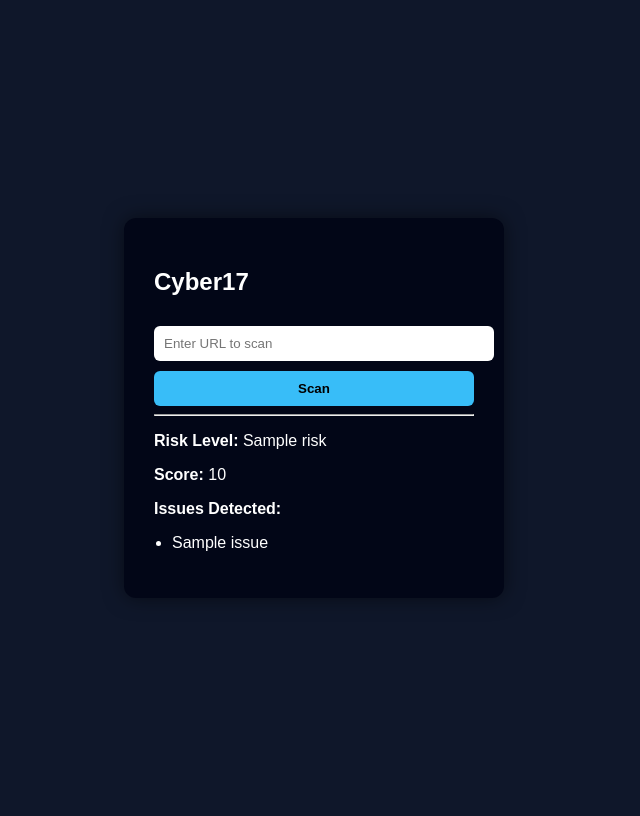
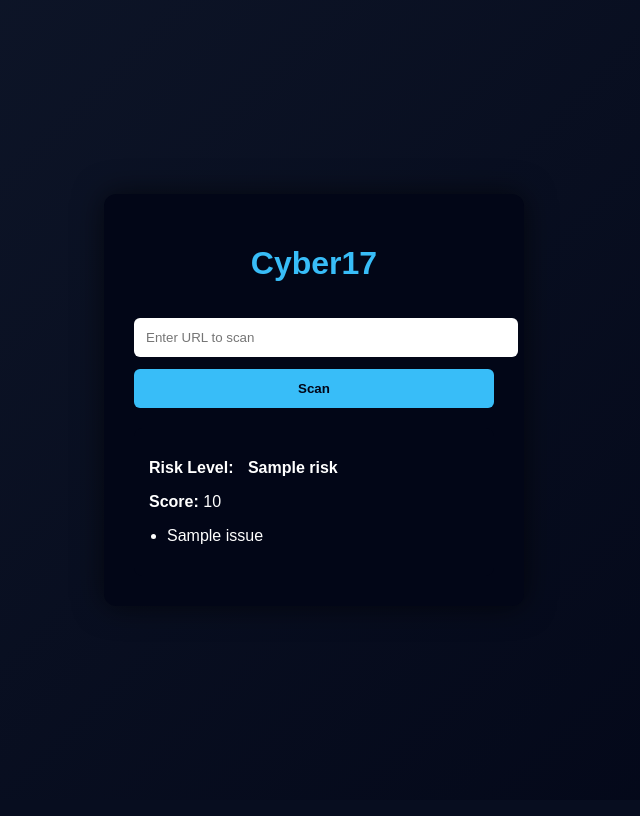
Before and after one commit to 17thedev/cyber17, a Flask app: template cyber17/templates/index.html in a window 1280 px wide. Shown: the whole page, without its empty margins (326-966 px from the left). After the commit the page ends 544 px from the top, so only its background shows below. Run offline with Flask 3, Linux system fonts and the light colour scheme; the template is opened without the code that fills it: most values are stand-ins (such as "Sample title", 1, 10 or a date in 2020).

Commit message:
Cyber17 maximum upgrade: premium UI + API + scoring

```diff
--- a/cyber17/app.py
+++ b/cyber17/app.py
@@ -1,18 +1,22 @@
-from flask import Flask, render_template, request
+from flask import Flask, render_template, request, jsonify
 from urllib.parse import urlparse
 import re
 import os
+from datetime import datetime
 
 app = Flask(__name__)
 
+# ---------------- CONFIG ----------------
 PHISHING_KEYWORDS = [
     "login", "verify", "secure", "update",
-    "account", "confirm", "password", "bank"
+    "account", "confirm", "password", "bank",
+    "wallet", "signin", "payment"
 ]
 
-SUSPICIOUS_TLDS = [".xyz", ".top", ".tk", ".ml", ".ga"]
+SUSPICIOUS_TLDS = [".xyz", ".top", ".tk", ".ml", ".ga", ".cf"]
 
-def analyze_url(url):
+# ---------------- CORE LOGIC ----------------
+def analyze_url(url: str):
     parsed = urlparse(url)
     issues = []
     score = 0
@@ -29,7 +33,7 @@
 
     for word in PHISHING_KEYWORDS:
         if word in domain:
-            issues.append(f"Phishing keyword detected: {word}")
+            issues.append(f"Suspicious keyword detected: {word}")
             score += 1
 
     for tld in SUSPICIOUS_TLDS:
@@ -37,41 +41,51 @@
             issues.append(f"Suspicious top-level domain: {tld}")
             score += 2
 
-    if re.search(r"\d", domain):
+    if re.search(r"[0-9]", domain):
         issues.append("Domain contains numbers (possible impersonation)")
         score += 1
 
     if len(domain) > 35:
-        issues.append("Domain length unusually long")
+        issues.append("Unusually long domain name")
         score += 1
 
-    if score <= 2:
-        risk = "Low"
-    elif score <= 5:
+    if score >= 6:
+        risk = "High"
+    elif score >= 3:
         risk = "Medium"
     else:
-        risk = "High"
+        risk = "Low"
 
-    return risk, score, issues
+    return {
+        "url": url,
+        "risk": risk,
+        "score": score,
+        "issues": issues,
+        "checked_at": datetime.utcnow().isoformat() + "Z"
+    }
 
+# ---------------- ROUTES ----------------
+@app.route("/")
+def index():
+    return render_template("index.html")
 
-@app.route("/", methods=["GET", "POST"])
-def index():
-    result = None
+@app.route("/api/scan", methods=["POST"])
+def api_scan():
+    data = request.get_json()
+    url = data.get("url", "").strip()
 
-    if request.method == "POST":
-        url = request.form.get("url")
-        risk, score, issues = analyze_url(url)
+    if not url:
+        return jsonify({"error": "URL is required"}), 400
 
-        result = {
-            "url": url,
-            "risk": risk,
-            "score": score,
-            "issues": issues
-        }
+    result = analyze_url(url)
+    return jsonify(result)
 
+@app.route("/scan", methods=["POST"])
+def scan_ui():
+    url = request.form.get("url", "").strip()
+    result = analyze_url(url) if url else None
     return render_template("index.html", result=result)
 
-
+# ---------------- ENTRY ----------------
 if __name__ == "__main__":
-    app.run()
+    app.run(debug=True)
--- a/cyber17/templates/index.html
+++ b/cyber17/templates/index.html
@@ -1,43 +1,69 @@
 <!DOCTYPE html>
-<html>
+<html lang="en">
 <head>
+<meta charset="UTF-8" />
 <title>Cyber17 – Fake Link Detector</title>
 <style>
 body {
-            background: #0f172a;
+    margin: 0;
     font-family: Arial, sans-serif;
+    background: linear-gradient(135deg, #0f172a, #020617);
+    color: #fff;
+    height: 100vh;
     display: flex;
+    align-items: center;
     justify-content: center;
-            align-items: center;
-            height: 100vh;
-            color: white;
 }
 
 .card {
     background: #020617;
     padding: 30px;
+    width: 360px;
     border-radius: 12px;
-            width: 320px;
-            box-shadow: 0 0 20px rgba(0,0,0,0.5);
+    box-shadow: 0 0 30px rgba(0,0,0,0.6);
 }
 
-        input, button {
+h1 {
+    text-align: center;
+    color: #38bdf8;
+}
+
+input {
     width: 100%;
-            padding: 10px;
-            margin-top: 10px;
+    padding: 12px;
     border-radius: 6px;
     border: none;
+    margin-top: 15px;
 }
 
 button {
+    width: 100%;
+    padding: 12px;
+    margin-top: 12px;
+    border: none;
+    border-radius: 6px;
     background: #38bdf8;
+    color: #020617;
     font-weight: bold;
     cursor: pointer;
 }
 
-        .low { color: #22c55e; }
-        .medium { color: #eab308; }
-        .high { color: #ef4444; }
+.result {
+    margin-top: 20px;
+    background: #020617;
+    padding: 15px;
+    border-radius: 8px;
+}
+
+.badge {
+    padding: 6px 10px;
+    border-radius: 6px;
+    font-weight: bold;
+}
+
+.low { background: #22c55e; }
+.medium { background: #facc15; color:#000; }
+.high { background: #ef4444; }
 
 ul {
     padding-left: 18px;
@@ -47,27 +73,25 @@
 <body>
 
 <div class="card">
-    <h2>Cyber17</h2>
+    <h1>Cyber17</h1>
 
-    <form method="POST">
-        <input name="url" placeholder="Enter URL to scan" required>
+    <form method="POST" action="/scan">
+        <input type="text" name="url" placeholder="Enter URL to scan" required />
         <button type="submit">Scan</button>
     </form>
 
     {% if result %}
-        <hr>
+    <div class="result">
         <p><strong>Risk Level:</strong>
-            <span class="{{ result.risk|lower }}">{{ result.risk }}</span>
+            <span class="badge {{ result.risk|lower }}">{{ result.risk }}</span>
         </p>
-
         <p><strong>Score:</strong> {{ result.score }}</p>
-
-        <p><strong>Issues Detected:</strong></p>
         <ul>
             {% for issue in result.issues %}
             <li>{{ issue }}</li>
             {% endfor %}
         </ul>
+    </div>
     {% endif %}
 </div>
 
```
Lines whose indentation alone changed are shown as unchanged.
